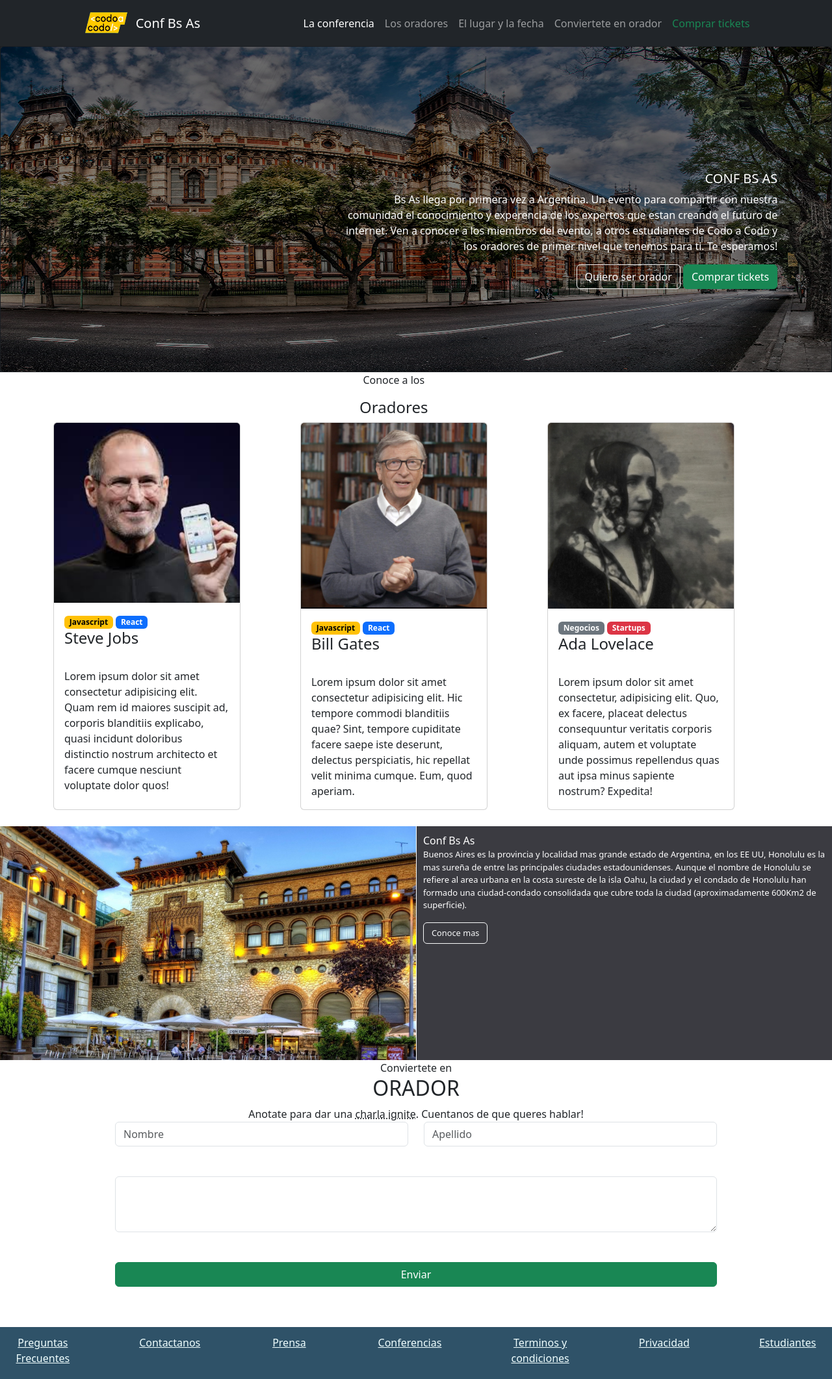
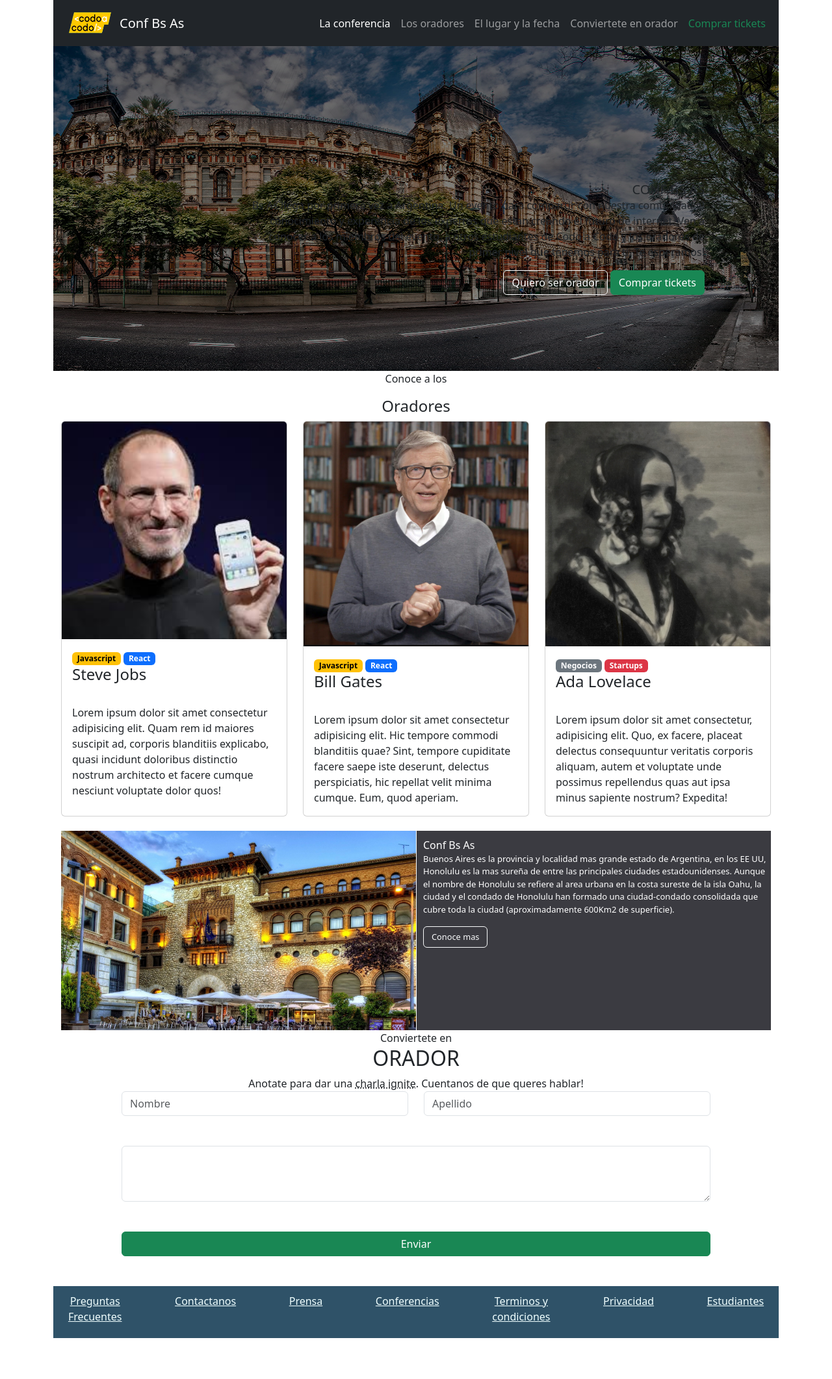
Before and after one commit to rbraun2801/tp_integrador, a PHP site: page / in a window 1280 px wide. Shown: the whole page at 65% size. After the commit the page ends 2060 px from the top, so only its background shows below. Run offline with PHP 8.4, Linux system fonts and the light colour scheme.

Commit message:
responsive

```diff
--- a/css/style.css
+++ b/css/style.css
@@ -62,7 +62,7 @@
     top: 35%;
     right: 0;
     bottom: 0;
-    left: 40%;
+    left: 30%;
     padding: var(--bs-card-img-overlay-padding);
     border-radius: var(--bs-card-inner-border-radius);
     text-align: right;
--- a/index.html
+++ b/index.html
@@ -16,10 +16,9 @@
 </head>
 <body>
   <!--navbar-->
-    <div class="container-xxl">
+    <div class="container">
         <div class="row">
-            <div class="col bg-dark"></div>
-            <div class="col-10" style="padding: 0;">
+            <div class="col">
                 <nav class="navbar navbar-expand-lg navbar-dark bg-dark">
                   <div class="container-fluid">
                     <img src="img/codoacodo.png" width="90" height="55" alt="">
@@ -49,30 +48,13 @@
                   </div>
                 </nav>
             </div>
-            <div class="col bg-dark"></div>
         </div>
     </div>
-    <!--<div class="container-xxl">
+    <!--Imagen con texto superpuesto-->
+    <div class="container">
       <div class="row">
-            <div class="col-xxl-12" style="padding: 0%;">
-                <img src="img/ba2.jpg" alt="" height="500" width="100%" style="filter:brightness(50%)">
-                <div class="desc-img">
-                    <h3>Conf Bs As</h3>
-                    <p>Lorem ipsum dolor sit amet consectetur adipisicing elit. Eligendi, dolor reiciendis illum, id impedit
-                        cupiditate sequi consequuntur, obcaecati incidunt
-                        nulla enim vitae quibusdam atque omnis dicta maiores saepe nihil numquam!
-                    </p>
-                </div>
-                <div class="enlace-img">
-                    <button type="button" class="btn btn-outline-light">Secondary</button>
-                    <button type="button" class="btn btn-success">Comprar tickets</button>
-                </div>
-            </div>
-        </div>
-    </div>-->
-    <!--Imagen con texto superpuesto-->
-    <div class="card bg-dark text-white" style="border-radius: 0;">
-        <img src="img/ba1.jpg" class="card-img" height="500px" style="filter:brightness(50%);" alt="...">
+        <div class="col">
+          <img src="img/ba1.jpg" class="card-img"  height="500px" style="filter:brightness(50%);" alt="...">
           <div id="text-superpuesto">
             <h5 class="card-title">CONF BS AS</h5>
             <p class="card-text">Bs As llega por primera vez a Argentina. Un evento para compartir con nuestra comunidad el conocimiento y experencia de
@@ -81,18 +63,19 @@
             <button type="button" class="btn btn-outline-light">Quiero ser orador</button>
             <button type="button" class="btn btn-success">Comprar tickets</button>
           </div>
-      </div>
-    <div class="container">
-        <div class="row">
-            <div class="col" style="font-size-adjust: 2px; text-align: center; margin-right: 6%;"><p>Conoce a los <br></p>
-                <h4>Oradores</h4></div>
-        </div>
+        <div>
     </div>
     <!--Cards-->
     <div class="container">
       <div class="row">
-            <div class="col-4">
-                <div class="card h-100" style="width: 18rem;">
+        <div class="col" style="text-align: center;">
+          <p>Conoce a los <br></p>
+          <h4>Oradores</h4>
+        </div>
+      </div>
+      <div class="row">
+        <div class="col">
+          <div class="card h-100">
             <img src="img/steve.jpg" class="card-img-top" alt="...">
               <div class="card-body">
                 <span class="badge text-bg-warning">Javascript</span>
@@ -103,8 +86,8 @@
               </div>
           </div>
         </div>
-            <div class="col-4">
-                <div class="card h-100" style="width: 18rem;">
+        <div class="col">
+          <div class="card h-100">
             <img src="img/bill.jpg" class="card-img-top" alt="...">
               <div class="card-body">
                 <span class="badge text-bg-warning">Javascript</span>
@@ -115,8 +98,8 @@
               </div>
           </div>
         </div>
-            <div class="col-4">
-                <div class="card h-100" style="width: 18rem;">
+          <div class="col">
+            <div class="card h-100">
               <img src="img/ada.jpeg" class="card-img-top" alt="...">
               <div class="card-body">
                 <span class="badge text-bg-secondary">Negocios</span>
@@ -130,6 +113,9 @@
       </div>
     </div>
     <!--Imagen con comentario-->
+    <div class="container">
+      <div class="row">
+          <div class="col">
             <div class="section2">
               <img src="img/hawaii2.jpg" alt="">
               <div class="desc-sec2 text-white">
@@ -142,7 +128,9 @@
                 <button type="button" class="btn btn-outline-light" id="btncuadrado">Conoce mas</button>
               </div>
           </div>
-
+        </div>
+      </div>
+    </div>
     <!--form-->
     <div class="container">
       <div class="row">
@@ -163,7 +151,7 @@
         <div class="col">
         </div>
         <div class="col-10">
-          <form class="row mb-3" style="height: 300px;">
+          <form class="row" style="height: 300px;">
             <div class="col-6">
               <input type="text" class="form-control" placeholder="Nombre">
             </div>
@@ -183,7 +171,7 @@
       </div>
     </div>
     <!--Footer-->
-    <div class="container-xxl">
+    <div class="container">
         <div class="row footer">
           <div class="col">
             <a href="">Preguntas Frecuentes</a>
```
Lines whose indentation alone changed are shown as unchanged.
